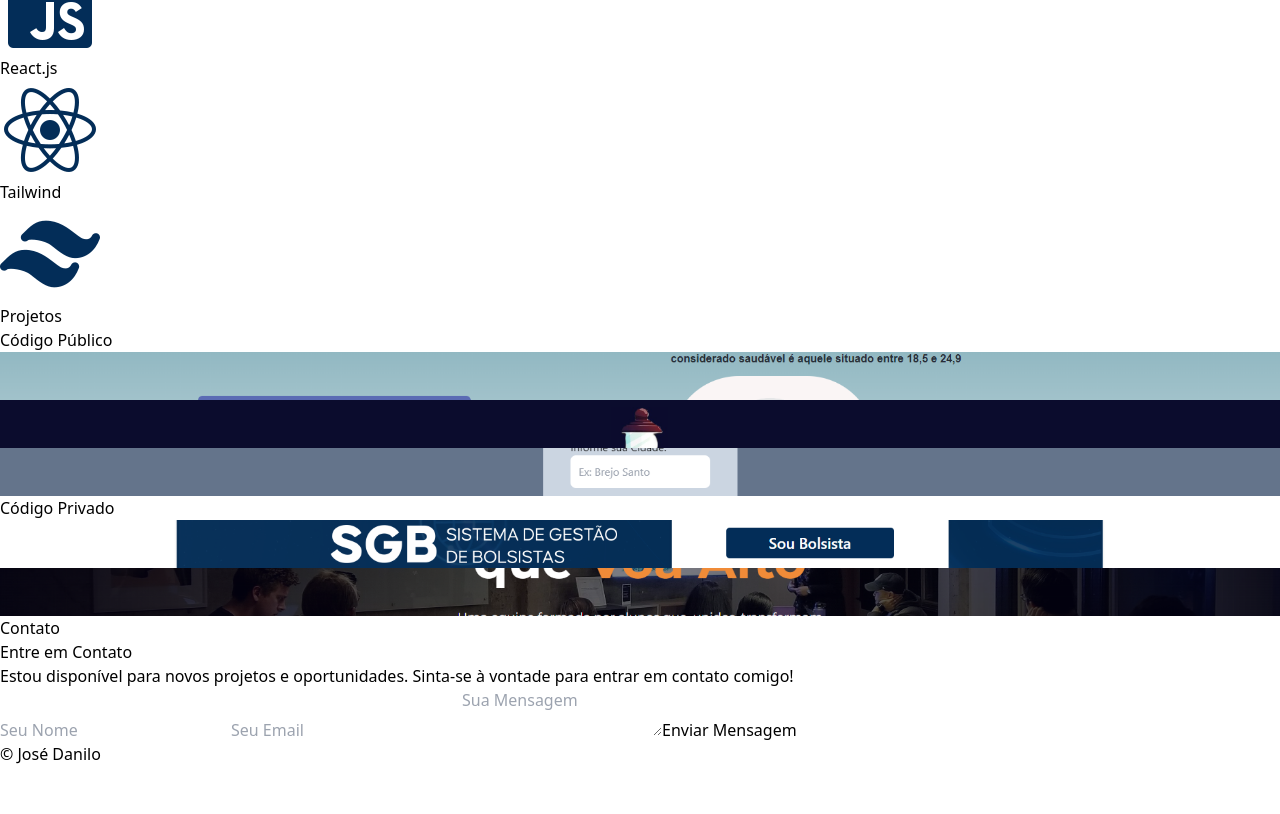
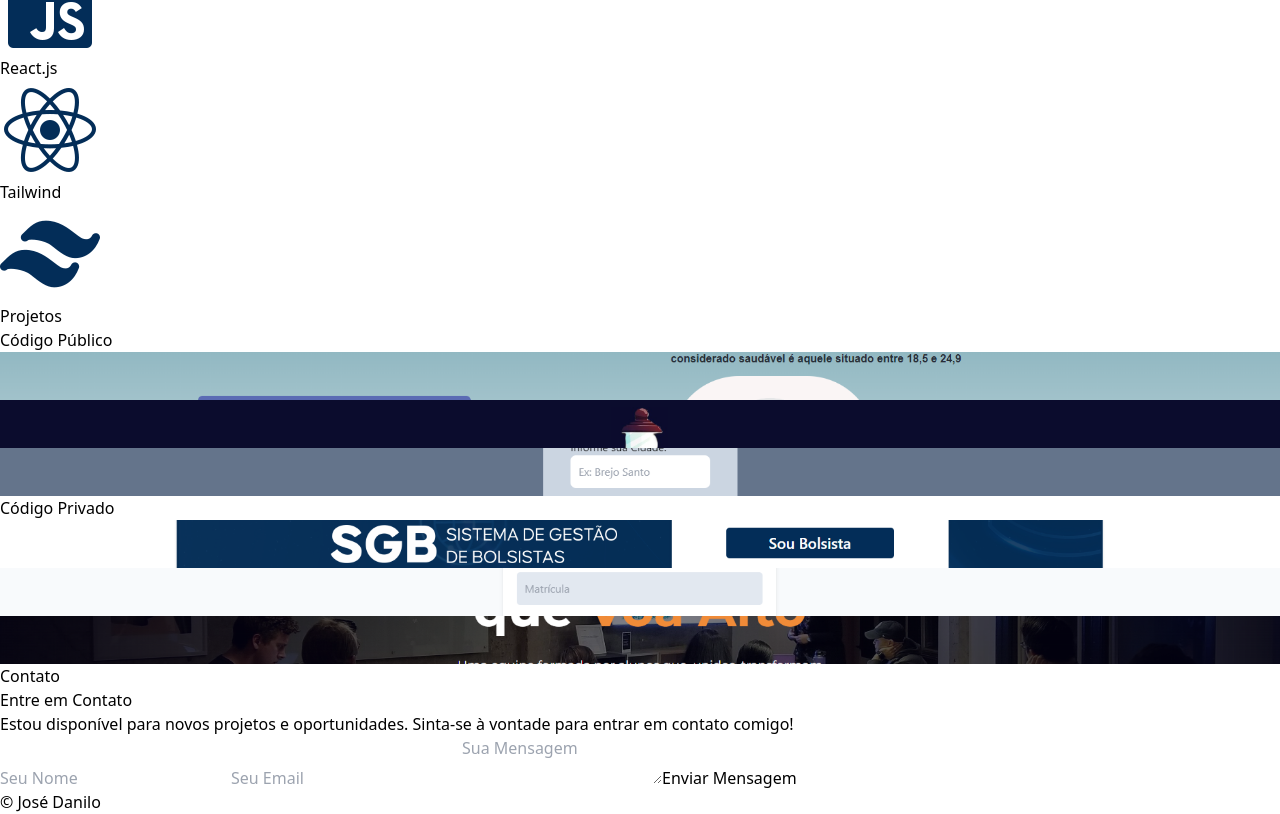
Before and after one commit to JoseDaniloS/portifolio, a React (Vite) app: page / in a window 1280 px wide. Shown: the part 1422-2236 px from the top of the page. Before the commit the page ends 2188 px from the top, so only its background shows below. Built offline with nearby package versions, Linux system fonts and the light colour scheme.

Commit message:
feat: "Assinar Frequencia Bolsista" project

```diff
--- a/src/components/projects/projects.jsx
+++ b/src/components/projects/projects.jsx
@@ -4,6 +4,7 @@ import StreetLight from "./images/street_light.png";
 import SGB from "./images/SGB.png";
 import Carcara from "./images/Carcara.png";
 import Weather from "./images/WeatherApp.png"
+import Frequencia from "./images/Frequencia.png"
 
 function Projetos() {
   return (
@@ -49,6 +50,9 @@ function Projetos() {
             nome={"SGB - Sistema de Gestão de Bolsistas"}
             tipo={false}
           />
+          <PComponents image={Frequencia}
+          link_projeto={"https://frequencia-bolsistas.vercel.app"}
+          nome={"Assinar Frequencia Bolsista"} tipo={false} />
           <PComponents
             image={Carcara}
             link_projeto={"https://www.carcara.ufersa.dev.br"}
```
Also changed, not shown: src/components/projects/images/Frequencia.png (added).
